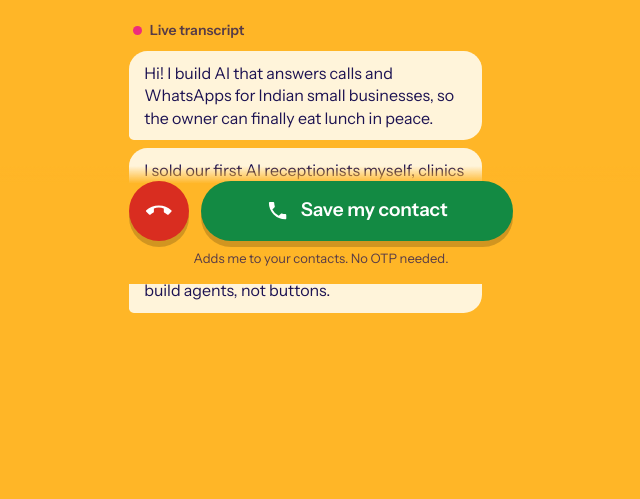
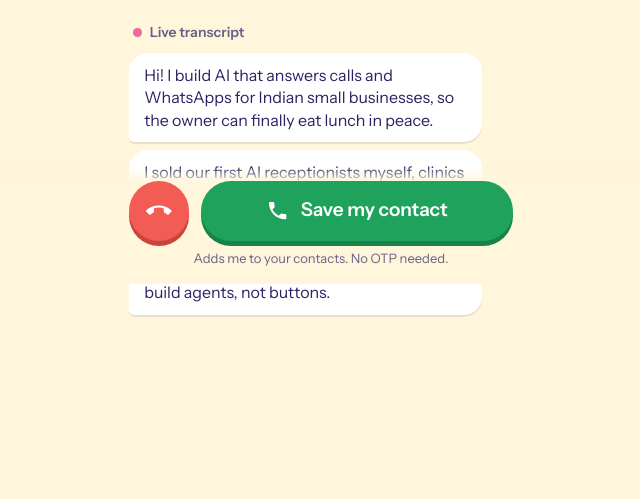
Before and after one commit to rickyric395/rickyric395.github.io, a plain HTML site: page index.html in a window 1280 px wide. Shown: the part 516-1015 px from the top of the page, without its empty margins (319-959 px from the left). Drawn offline with Linux system fonts and the light colour scheme; a web font is replaced by a local one.

Commit message:
Card: lighter palette, light mode only
Co-Authored-By: Claude Opus 5.5 <noreply@anthropic.com>

```diff
--- a/index.html
+++ b/index.html
@@ -6,8 +6,7 @@
 <title>Harsh Singh</title>
 <meta name="description" content="Harsh Singh builds AI agents at Superfone that answer calls and WhatsApps for Indian small businesses.">
 <meta name="robots" content="noindex, nofollow">
-<meta name="theme-color" content="#FFB627" media="(prefers-color-scheme: light)">
-<meta name="theme-color" content="#1C1252" media="(prefers-color-scheme: dark)">
+<meta name="theme-color" content="#FFF6DC">
 <meta property="og:type" content="profile">
 <meta property="og:title" content="Harsh Singh is calling…">
 <meta property="og:description" content="Building AI agents at Superfone. Not a loan offer. Tap to save my contact.">
@@ -22,37 +21,26 @@
 <link href="https://fonts.googleapis.com/css2?family=Bagel+Fat+One&family=Instrument+Sans:wght@400;500;600&display=swap" rel="stylesheet">
 <style>
   :root {
-    --bg: #FFB627;          /* marigold */
-    --ink: #1C1252;         /* indigo */
-    --ink-soft: rgba(28, 18, 82, .74);
-    --pink: #EE2C7C;        /* rani pink */
-    --go: #138A43;          /* answer green */
+    color-scheme: light;
+    --bg: #FFF6DC;          /* pale marigold */
+    --glow: #FFE29A;        /* soft marigold glow behind the avatar */
+    --ink: #2A2263;         /* soft indigo */
+    --ink-soft: rgba(42, 34, 99, .7);
+    --pink: #F06A9B;
+    --go: #1FA35C;          /* answer green */
     --go-ink: #FFFFFF;
-    --bubble: #FFF4DA;
-    --bubble-ink: #1C1252;
-    --key: rgba(28, 18, 82, .11);
-    --key-hover: rgba(28, 18, 82, .2);
-    --ring: #EE2C7C;
-    --face: #1C1252;
-    --face-ink: #FFB627;
-    --focus: #1C1252;
+    --decline: #F25C54;
+    --bubble: #FFFFFF;
+    --bubble-ink: #2A2263;
+    --key: #FFFFFF;
+    --key-hover: #FFF0C2;
+    --key-line: rgba(42, 34, 99, .1);
+    --ring: #F7A1C0;
+    --face: #FFC94A;
+    --face-ink: #2A2263;
+    --focus: #2A2263;
     --display: "Bagel Fat One", "Arial Black", system-ui, sans-serif;
     --sans: "Instrument Sans", -apple-system, BlinkMacSystemFont, "Segoe UI", Roboto, sans-serif;
-  }
-  @media (prefers-color-scheme: dark) {
-    :root {
-      --bg: #1C1252;
-      --ink: #FFF4DA;
-      --ink-soft: rgba(255, 244, 218, .74);
-      --bubble: #2D2275;
-      --bubble-ink: #FFF4DA;
-      --key: rgba(255, 244, 218, .1);
-      --key-hover: rgba(255, 244, 218, .18);
-      --ring: #FFB627;
-      --face: #FFB627;
-      --face-ink: #1C1252;
-      --focus: #FFB627;
-    }
   }
 
   * { box-sizing: border-box; }
@@ -61,7 +49,7 @@
     margin: 0;
     min-height: 100vh;
     min-height: 100dvh;
-    background: var(--bg);
+    background: radial-gradient(28rem 22rem at 50% 7.5rem, var(--glow), transparent 70%) no-repeat, var(--bg);
     color: var(--ink);
     font: 400 1rem/1.5 var(--sans);
     -webkit-font-smoothing: antialiased;
@@ -175,6 +163,7 @@
     padding: .7rem .95rem;
     border-radius: 1.15rem 1.15rem 1.15rem .3rem;
     background: var(--bubble);
+    box-shadow: 0 2px 0 var(--key-line);
     color: var(--bubble-ink);
     font-size: 1rem;
     line-height: 1.4;
@@ -227,6 +216,8 @@
     height: 3.75rem;
     border-radius: 50%;
     background: var(--key);
+    border: 1px solid var(--key-line);
+    box-shadow: 0 2px 0 var(--key-line);
     transition: background .15s;
   }
   .key:hover .key-icon { background: var(--key-hover); }
@@ -259,21 +250,21 @@
     padding: 0;
     border: 0;
     border-radius: 50%;
-    background: #D92D20;
+    background: var(--decline);
     color: #fff;
     cursor: pointer;
-    box-shadow: 0 6px 0 rgba(0, 0, 0, .18);
+    box-shadow: 0 5px 0 #C9443D;
   }
   .decline svg { width: 1.6rem; height: 1.6rem; }
-  .decline:active { transform: translateY(3px); box-shadow: 0 3px 0 rgba(0, 0, 0, .18); }
+  .decline:active { transform: translateY(3px); box-shadow: 0 2px 0 #C9443D; }
   .decline:focus-visible, .answer:focus-visible { outline: 3px solid var(--focus); outline-offset: 3px; }
   .toast {
     max-width: 24rem;
     margin: 0 auto .7rem;
     padding: .6rem .9rem;
     border-radius: .9rem;
-    background: var(--face);
-    color: var(--face-ink);
+    background: var(--ink);
+    color: #fff;
     font-size: .9375rem;
     font-weight: 600;
   }
@@ -290,6 +281,7 @@
     padding: .3rem .75rem .3rem .6rem;
     border-radius: 999px;
     background: var(--key);
+    border: 1px solid var(--key-line);
     font-size: .875rem;
     font-weight: 600;
   }
@@ -307,10 +299,10 @@
     font-size: 1.1875rem;
     font-weight: 600;
     text-decoration: none;
-    box-shadow: 0 6px 0 rgba(0, 0, 0, .18);
+    box-shadow: 0 5px 0 #17824A;
     transition: transform .1s, box-shadow .1s;
   }
-  .answer:active { transform: translateY(3px); box-shadow: 0 3px 0 rgba(0, 0, 0, .18); }
+  .answer:active { transform: translateY(3px); box-shadow: 0 2px 0 #17824A; }
   .answer svg { width: 1.45rem; height: 1.45rem; }
   @media (prefers-reduced-motion: no-preference) {
     .live .answer svg { animation: buzz 3s ease-in-out 1s infinite; }
```
Also changed, not shown: og.png.
